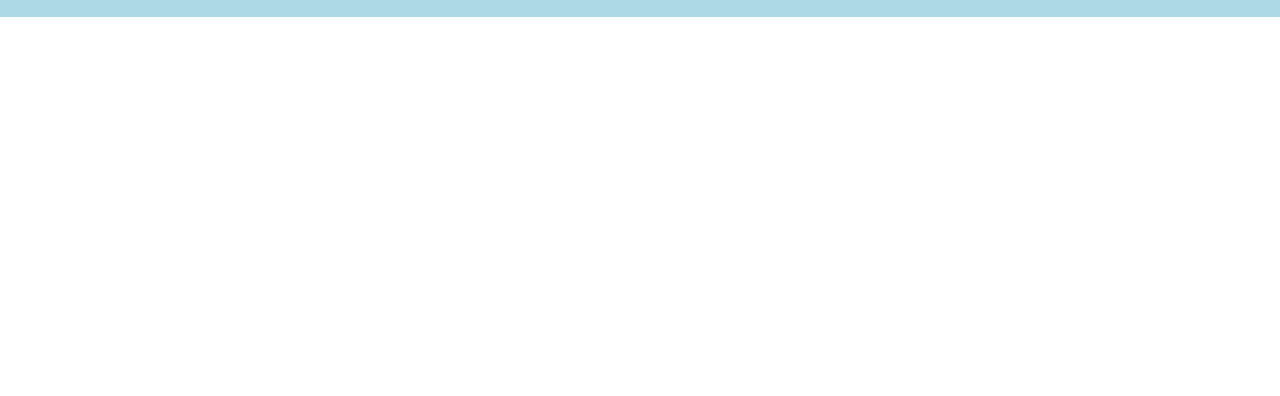
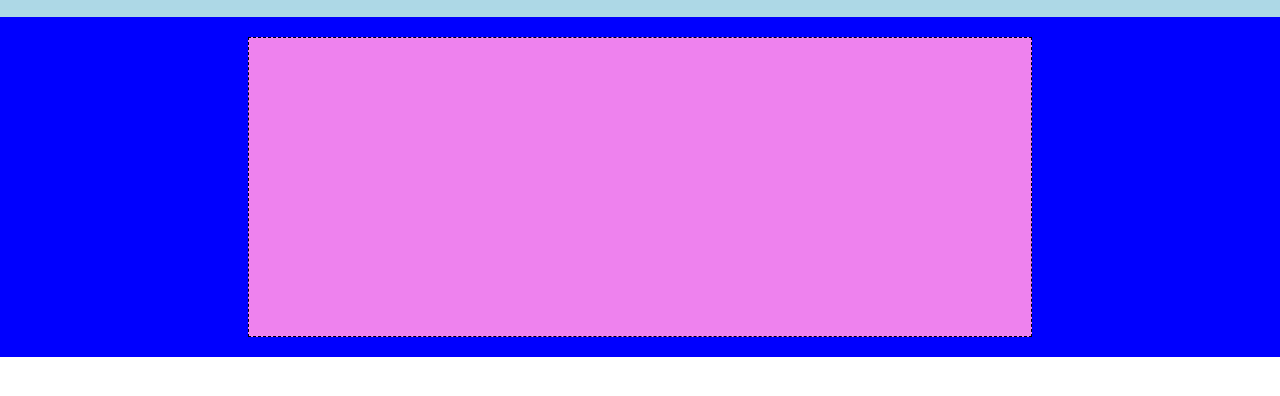
Before and after one commit to T30G10v4/htmlcss-struttura-discord, a plain HTML site: page index.html in a window 1280 px wide. Shown: the part 36-432 px from the top of the page. Drawn offline with Linux system fonts and the light colour scheme.

Commit message:
Aggiunto Jumbotron (si scrive così...?

```diff
--- a/css/style.css
+++ b/css/style.css
@@ -77,3 +77,20 @@ header {
   text-align: end;
 
 }
+
+/*JUMBOTRON*/
+
+.jumbotron {
+
+  background-color: blue;
+
+}
+
+.jumbotron main {
+
+  min-height: 300px;
+  border: 1px dashed black;
+  background-color: #ee82ee;
+  margin: 0 12em;
+
+}
--- a/index.html
+++ b/index.html
@@ -35,14 +35,23 @@
   <!-- /HEADER -->
 
   <!-- JUMBOTRON -->
+  <div class="jumbotron">
 
     <!-- CONTAINER -->
+    <div class="container">
 
       <!-- MAIN -->
+      <main>
+
+
+
+      </main>
       <!-- /MAIN -->
 
+    </div>
     <!-- /CONTAINER -->
 
+  </div>
   <!-- /JUMBOTRON -->
 
   <!-- SECTION-1 -->
```
